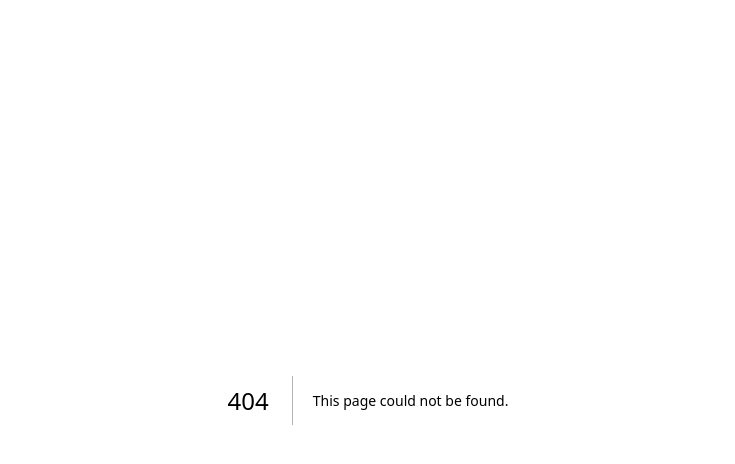
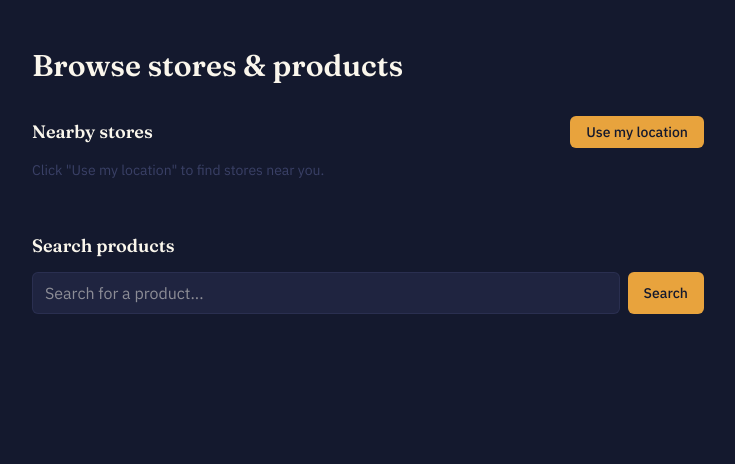
Before and after one commit to shyamal243/Marketplace, a Next.js app in the folder apps/web/: page /stores in a window 1280 px wide. Before the commit this address had no page. Shown: the top 464 px of the page, without its empty margins (272-1007 px from the left). Built offline with nearby package versions, Linux system fonts and the light colour scheme.

Commit message:
Add store discovery, product search, and demand filter UI

```diff
--- a/apps/web/app/page.tsx
+++ b/apps/web/app/page.tsx
@@ -25,18 +25,33 @@ export default function HomePage() {
   const [loading, setLoading] = useState(true);
   const [error, setError] = useState("");
   const [user, setUser] = useState<User | null>(null);
+  const [search, setSearch] = useState("");
+  const [maxBudget, setMaxBudget] = useState("");
 
   useEffect(() => {
     const storedUser = localStorage.getItem("user");
     if (storedUser) {
       setUser(JSON.parse(storedUser));
     }
+    loadDemands();
+  }, []);
 
-    apiFetch("/demands?status=open")
+  function loadDemands(searchVal?: string, maxBudgetVal?: string) {
+    setLoading(true);
+    let url = "/demands?status=open";
+    if (searchVal) url += `&search=${encodeURIComponent(searchVal)}`;
+    if (maxBudgetVal) url += `&maxBudget=${encodeURIComponent(maxBudgetVal)}`;
+
+    apiFetch(url)
       .then((data) => setDemands(data))
       .catch((err) => setError(err instanceof Error ? err.message : "Failed to load"))
       .finally(() => setLoading(false));
-  }, []);
+  }
+
+  function handleFilter(e: React.FormEvent) {
+    e.preventDefault();
+    loadDemands(search, maxBudget);
+  }
 
   function handleLogout() {
     localStorage.removeItem("token");
@@ -60,6 +75,12 @@ export default function HomePage() {
                   Admin
                 </Link>
               )}
+              <Link
+                href="/stores"
+                className="font-body text-sm text-indigo-border transition hover:text-paper"
+              >
+                Browse stores
+              </Link>
               {user.role === "seller" && (
                 <Link
                   href="/store/new"
@@ -131,6 +152,29 @@ export default function HomePage() {
           )}
         </div>
 
+        <form onSubmit={handleFilter} className="mt-4 flex gap-2">
+          <input
+            type="text"
+            value={search}
+            onChange={(e) => setSearch(e.target.value)}
+            placeholder="Search demands..."
+            className="flex-1 rounded-md border border-indigo-border/40 bg-indigo-surface px-3 py-2 font-body text-sm text-paper outline-none focus:border-marigold"
+          />
+          <input
+            type="number"
+            value={maxBudget}
+            onChange={(e) => setMaxBudget(e.target.value)}
+            placeholder="Max budget"
+            className="w-32 rounded-md border border-indigo-border/40 bg-indigo-surface px-3 py-2 font-body text-sm text-paper outline-none focus:border-marigold"
+          />
+          <button
+            type="submit"
+            className="rounded-md border border-indigo-border/60 px-4 py-2 font-body text-sm text-paper transition hover:border-marigold hover:text-marigold"
+          >
+            Filter
+          </button>
+        </form>
+
         {loading && <p className="mt-8 font-body text-indigo-border">Loading...</p>}
 
         {error && (
--- /dev/null
+++ b/apps/web/app/stores/page.tsx
@@ -0,0 +1,164 @@
+"use client";
+
+import { useState } from "react";
+import Link from "next/link";
+import { apiFetch } from "../lib/api";
+
+interface Store {
+  id: number;
+  name: string;
+  address: string | null;
+  distanceKm: number;
+}
+
+interface Product {
+  id: number;
+  name: string;
+  description: string | null;
+  price: number;
+  storeId: number;
+}
+
+export default function BrowseStoresPage() {
+  const [stores, setStores] = useState<Store[]>([]);
+  const [products, setProducts] = useState<Product[]>([]);
+  const [productSearch, setProductSearch] = useState("");
+  const [loadingStores, setLoadingStores] = useState(false);
+  const [loadingProducts, setLoadingProducts] = useState(false);
+  const [error, setError] = useState("");
+  const [locationDenied, setLocationDenied] = useState(false);
+
+  function findNearbyStores() {
+    setError("");
+    setLoadingStores(true);
+    setLocationDenied(false);
+
+    if (!navigator.geolocation) {
+      setError("Location isn't available in this browser.");
+      setLoadingStores(false);
+      return;
+    }
+
+    navigator.geolocation.getCurrentPosition(
+      async (position) => {
+        try {
+          const data = await apiFetch(
+            `/stores/nearby?latitude=${position.coords.latitude}&longitude=${position.coords.longitude}&radiusKm=25`
+          );
+          setStores(data);
+        } catch (err) {
+          setError(err instanceof Error ? err.message : "Failed to load");
+        } finally {
+          setLoadingStores(false);
+        }
+      },
+      () => {
+        setLocationDenied(true);
+        setLoadingStores(false);
+      }
+    );
+  }
+
+  async function handleProductSearch(e: React.FormEvent) {
+    e.preventDefault();
+    setError("");
+    setLoadingProducts(true);
+    try {
+      const data = await apiFetch(`/products/search?search=${encodeURIComponent(productSearch)}`);
+      setProducts(data);
+    } catch (err) {
+      setError(err instanceof Error ? err.message : "Failed to load");
+    } finally {
+      setLoadingProducts(false);
+    }
+  }
+
+  return (
+    <div className="min-h-screen bg-indigo-deep px-8 py-12 md:px-16">
+      <div className="mx-auto max-w-2xl">
+        <h1 className="font-display text-3xl font-semibold text-paper">Browse stores &amp; products</h1>
+
+        {error && (
+          <p className="mt-4 rounded-md bg-red-500/10 px-4 py-3 font-body text-sm text-red-300">{error}</p>
+        )}
+
+        <section className="mt-8">
+          <div className="flex items-center justify-between">
+            <h2 className="font-display text-lg font-semibold text-paper">Nearby stores</h2>
+            <button
+              onClick={findNearbyStores}
+              disabled={loadingStores}
+              className="rounded-md bg-marigold px-4 py-1.5 font-body text-sm font-medium text-indigo-deep transition hover:opacity-90 disabled:opacity-60"
+            >
+              {loadingStores ? "Finding..." : "Use my location"}
+            </button>
+          </div>
+
+          {locationDenied && (
+            <p className="mt-3 font-body text-sm text-indigo-border">
+              Location access was denied. Enable it in your browser to find nearby stores.
+            </p>
+          )}
+
+          {stores.length === 0 && !loadingStores && !locationDenied && (
+            <p className="mt-3 font-body text-sm text-indigo-border">
+              Click &quot;Use my location&quot; to find stores near you.
+            </p>
+          )}
+
+          <div className="mt-3 flex flex-col gap-2">
+            {stores.map((s) => (
+              <Link
+                key={s.id}
+                href={`/stores/${s.id}`}
+                className="block rounded-lg border border-indigo-border/40 bg-indigo-surface px-5 py-3 transition hover:border-marigold/60"
+              >
+                <div className="flex items-center justify-between">
+                  <span className="font-body text-sm text-paper">{s.name}</span>
+                  <span className="font-body text-xs text-indigo-border">{s.distanceKm} km</span>
+                </div>
+                {s.address && <p className="mt-1 font-body text-xs text-indigo-border">{s.address}</p>}
+              </Link>
+            ))}
+          </div>
+        </section>
+
+        <section className="mt-10">
+          <h2 className="font-display text-lg font-semibold text-paper">Search products</h2>
+          <form onSubmit={handleProductSearch} className="mt-3 flex gap-2">
+            <input
+              type="text"
+              value={productSearch}
+              onChange={(e) => setProductSearch(e.target.value)}
+              placeholder="Search for a product..."
+              className="flex-1 rounded-md border border-indigo-border/40 bg-indigo-surface px-3 py-2 font-body text-paper outline-none focus:border-marigold"
+            />
+            <button
+              type="submit"
+              disabled={loadingProducts}
+              className="rounded-md bg-marigold px-4 py-2 font-body text-sm font-medium text-indigo-deep transition hover:opacity-90 disabled:opacity-60"
+            >
+              {loadingProducts ? "Searching..." : "Search"}
+            </button>
+          </form>
+
+          <div className="mt-3 flex flex-col gap-2">
+            {products.map((p) => (
+              <Link
+                key={p.id}
+                href={`/stores/${p.storeId}`}
+                className="block rounded-lg border border-indigo-border/40 bg-indigo-surface px-5 py-3 transition hover:border-marigold/60"
+              >
+                <div className="flex items-center justify-between">
+                  <span className="font-body text-sm text-paper">{p.name}</span>
+                  <span className="font-display text-sm font-semibold text-marigold">₹{p.price}</span>
+                </div>
+                {p.description && <p className="mt-1 font-body text-xs text-indigo-border">{p.description}</p>}
+              </Link>
+            ))}
+          </div>
+        </section>
+      </div>
+    </div>
+  );
+}
```
